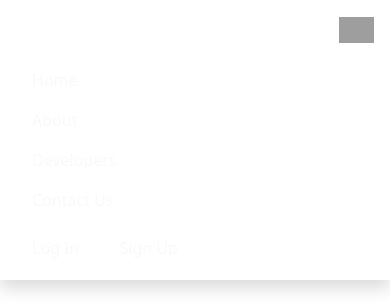
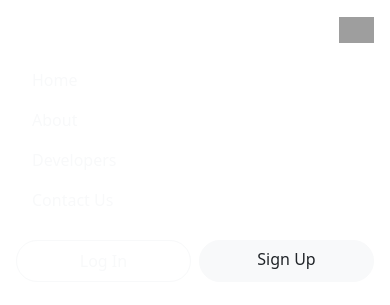
Before and after one commit to KashGabrielSerrano/BSIT_2-1_BiblioDesk, a PHP site: page / in a window 390 px wide, after a click that opens the changed part. Shown: the top 305 px of the page. Run offline with PHP 8.4, Linux system fonts and the light colour scheme; grey boxes are pictures that could not be loaded.

Commit message:
"mobile view Updated"

```diff
--- a/backend/index.php
+++ b/backend/index.php
@@ -32,11 +32,15 @@
                 <a class="nav-link text-light px-3 py-1 rounded-pill" href="#contactus">Contact Us</a>
             </nav>
 
-            <div class="nav-pills-custom d-flex align-items-center gap-2 mt-3 mt-md-0 pb-2 pb-md-0">
+            <div class="d-none d-md-flex nav-pills-custom d-flex align-items-center gap-2 mt-3 mt-md-0 pb-2 pb-md-0">
                 <a class="nav-link text-light px-3 py-1 rounded-pill" href="login.php">Log In</a>
                 <a class="nav-link text-light px-3 py-1 rounded-pill" href="registration.php">Sign Up</a>
             </div>
 
+            <div class="d-flex gap-2 pb-3 mt-4 d-md-none w-100">
+               <a class="btn btn-outline-light rounded-pill py-2 text-center w-50" href="login.php">Log In</a>
+               <a class="btn btn-light text-dark rounded-pill text-center w-50 fw-medium" href="registration.php">Sign Up</a>
+            </div>
         </div>
     </div>
 </header>
```
